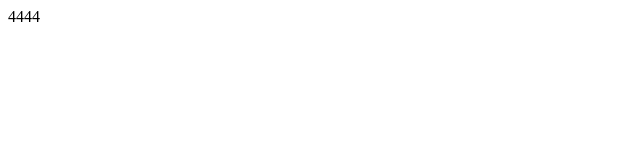
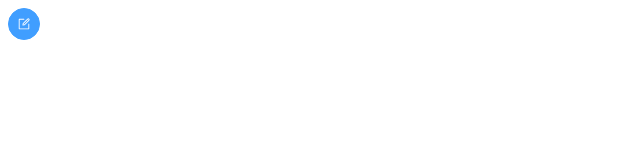
Before and after one commit to yanminxing/project_guigu_select_second, a Vue app: page / in a window 1280 px wide. Shown: the top 160 px of the page, without its empty margins (0-640 px from the left). Built offline with nearby package versions, Linux system fonts and the light colour scheme.

Commit message:
feat: 集成Element-plus

```diff
--- a/package.json
+++ b/package.json
@@ -17,6 +17,8 @@
     "preinstall": "node ./scripts/preinstall.js"
   },
   "dependencies": {
+    "@element-plus/icons-vue": "^2.3.1",
+    "element-plus": "^2.9.6",
     "vue": "^3.5.13"
   },
   "devDependencies": {
@@ -35,6 +37,7 @@
     "eslint-plugin-vue": "^9.31.0",
     "husky": "^8.0.0",
     "prettier": "^3.5.3",
+    "sass-embedded": "^1.85.1",
     "typescript": "~5.7.2",
     "vite": "^6.2.0",
     "vue-tsc": "^2.2.4"
--- a/src/App.vue
+++ b/src/App.vue
@@ -1,11 +1,11 @@
 <script setup lang="ts">
-function test() {
-  console.log('test');
-}
+import { Edit } from '@element-plus/icons-vue';
 </script>
 
 <template>
-  <div>4444</div>
+  <div>
+    <el-button type="primary" :icon="Edit" circle />
+  </div>
 </template>
 
 <style scoped lang="scss">
--- a/src/main.ts
+++ b/src/main.ts
@@ -1,4 +1,18 @@
 import { createApp } from 'vue';
 import App from './App.vue';
+import ElementPlus from 'element-plus';
+import 'element-plus/dist/index.css';
+//@ts-expect-error忽略当前文件ts类型的检测否则有红色提示(打包会失败)（项目当前版本并没有出现）
+import zhCn from 'element-plus/dist/locale/zh-cn.mjs';
 
-createApp(App).mount('#app');
+const myApp = () => {
+  const app = createApp(App);
+
+  app
+    .use(ElementPlus, {
+      // locale: zhCn,
+    })
+    .mount('#app');
+};
+
+myApp();
--- a/vite.config.ts
+++ b/vite.config.ts
@@ -1,7 +1,7 @@
-import { defineConfig } from 'vite'
-import vue from '@vitejs/plugin-vue'
+import { defineConfig } from 'vite';
+import vue from '@vitejs/plugin-vue';
 
 // https://vite.dev/config/
 export default defineConfig({
   plugins: [vue()],
-})
+});
```
Also changed, not shown: .prettierrc.json, 2 other files (tests, documents, lock files or other folders).
